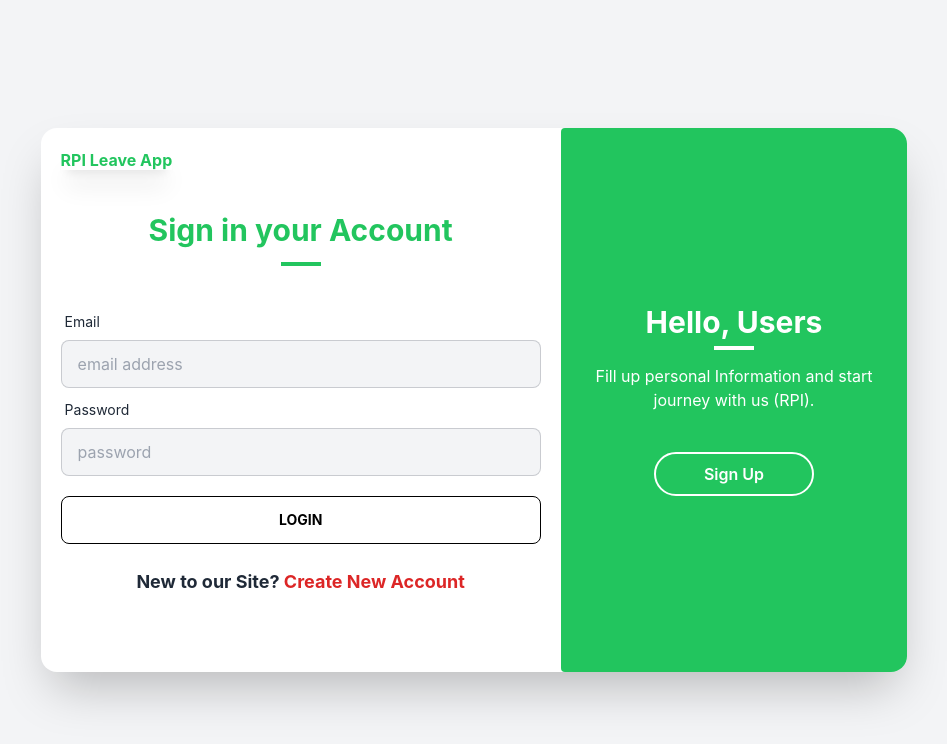
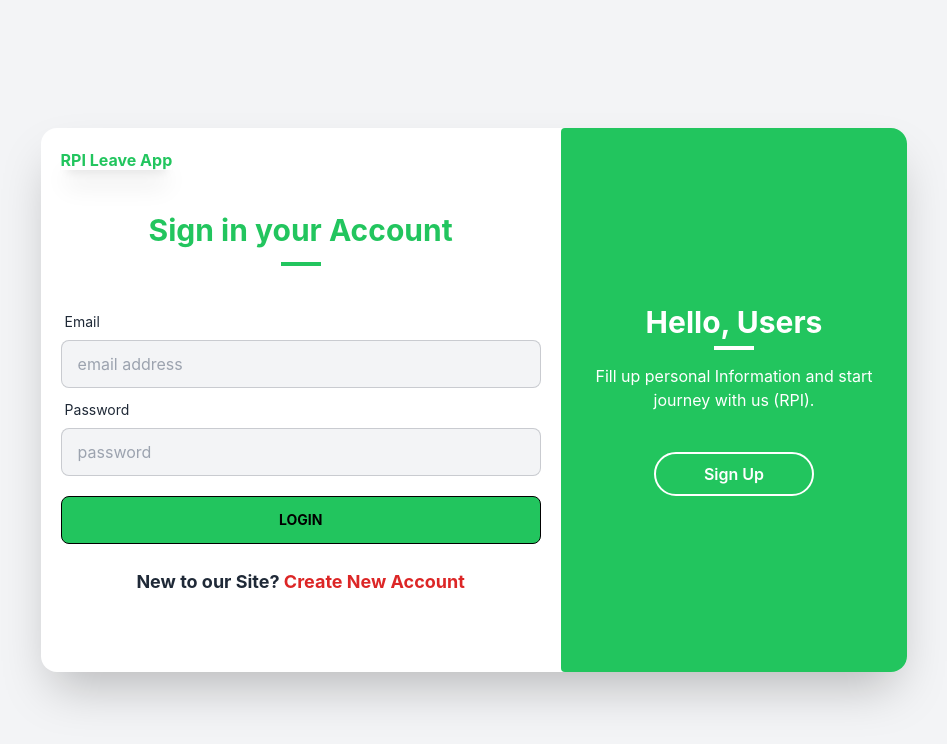
Before and after one commit to coder-sadhin/teachers-leave-application-client, a React (Create React App) app: page / in a window 1280 px wide. Shown: the top 744 px of the page, without its empty margins (166-1113 px from the left). Built offline with nearby package versions, Linux system fonts and the light colour scheme; no server answers.

Commit message:
fixed some issu

```diff
--- a/src/pages/LeavesForm/LeavesForm.jsx
+++ b/src/pages/LeavesForm/LeavesForm.jsx
@@ -3,6 +3,7 @@ import React, { useContext } from 'react';
 import { useForm } from 'react-hook-form';
 import { AuthContext } from '../../ContextApi/AuthProvider/AuthProvider';
 import Spinner from '../../Components/Spinner/Spinner'
+import { serverApi } from '../../ServerApi/ServerApi';
 
 const LeavesForm = () => {
     const { user, loading } = useContext(AuthContext);
@@ -14,12 +15,12 @@ const LeavesForm = () => {
     const { data: userInfo = [], isLoading, refetch } = useQuery({
         queryKey: ['userInfo'],
         queryFn: async () => {
-            const res = await fetch(`https://teachers-leave-application-server.vercel.app/userInfo?email=${user.email}`);
+            const res = await fetch(`${serverApi}/userInfo?email=${user.email}`);
             const data = await res.json();
             return data;
         }
     });
-    if (!user) {
+    if (user?.email) {
         refetch()
     }
 
--- a/src/pages/LoginForm/LoginForm.jsx
+++ b/src/pages/LoginForm/LoginForm.jsx
@@ -51,7 +51,7 @@ const LoginForm = () => {
                                     <input type="password" {...register("password", { required: "Password is required" })} placeholder="password" className="bg-gray-100 input input-bordered" />
                                     {errors.password && <p role="alert" className='text-red-600'>{errors.password?.message}</p>}
                                 </div>
-                                <input className='btn btn-outline text-black font-bold mt-4' type="submit" value="Login" />
+                                <button className='btn bg-green-500 btn-outline text-black hover:bg-blue-600 font-bold mt-4' type="submit">Login</button>
                             </form>
                             <p className='font-bold text-center text-lg mb-4 hidden md:block'>New to our Site? <Link to='/register' className='link link-hover text-red-600'>Create New Account</Link></p>
                             <p className='font-bold text-center mb-4 md:hidden'>New to our Site? <Link to='/register' className='link link-hover text-red-600'>Sign Up</Link></p>
@@ -62,7 +62,7 @@ const LoginForm = () => {
                             <h2 className='text-3xl font-bold'>Hello, Users</h2>
                             <div className='border-2 w-10 border-white inline-block mb-2'></div>
                             <p className='mb-10'>Fill up personal Information and start journey with us (RPI).</p>
-                            <Link className='border-2 border-white font-semibold hover:bg-white hover:text-green-500 rounded-full px-12 py-2 inline-block' to='/register'>Sign Up</Link>
+                            <Link className='border-2 border-white font-semibold hover:bg-blue-600 hover:text-white rounded-full px-12 py-2 inline-block' to='/register'>Sign Up</Link>
                         </div>
                     </div>
                 </div>
```
